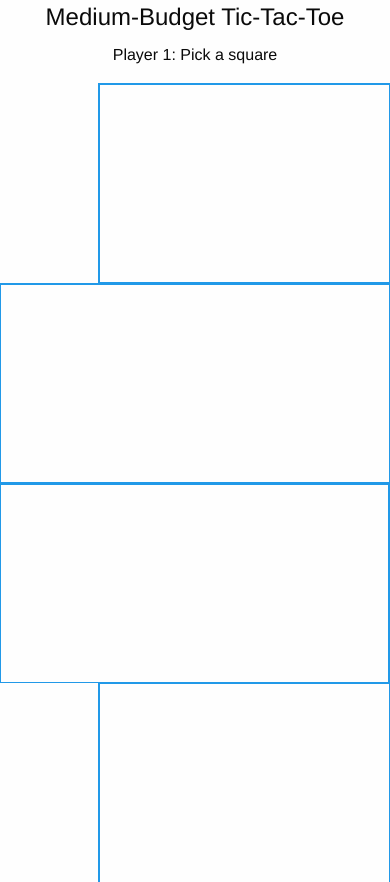
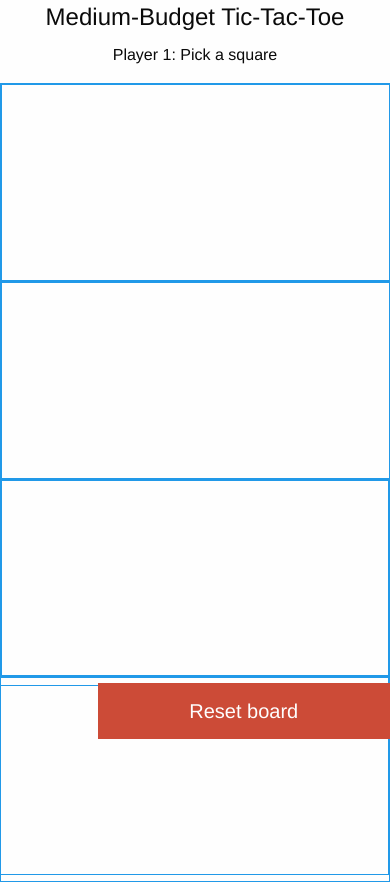
Before and after one commit to KatherineThompson/gains, a website: page tic-tac-toe/index.html in a window 390 px wide. Shown: the top 882 px of the page. Drawn offline with nearby package versions, Linux system fonts and the light colour scheme.

Commit message:
Added CSS to improve mobile

```diff
--- a/tic-tac-toe/index.css
+++ b/tic-tac-toe/index.css
@@ -1,6 +1,14 @@
 #board .row .columns {
     border: 1px solid #2199e8;
-    height: 200px;
+    height: 100%;
+}
+
+#board {
+    height: 600px;
+}
+
+#board .row {
+    height: 33%;
 }
 
 #board .row .top {
--- a/tic-tac-toe/index.html
+++ b/tic-tac-toe/index.html
@@ -15,26 +15,26 @@
     <div class="row">
         <p class="text-center">Player <span id="player-num">1</span>: <span id="message">Pick a square</span></p>
     </div>
-    <div id="board">
+    <div id="board" class="row small-11 small-centered medium-9 medium-centered large-12 columns">
         <div class="row">
-            <div class="small-2 small-offset-3 columns top left" row="0" column="0"></div>
-            <div class="small-2 columns top" row="0" column="1"></div>
-            <div class="small-2 columns end top right" row="0" column="2"></div>
+            <div class="small-4 large-2 large-offset-3 columns top left" row="0" column="0"></div>
+            <div class="small-4 large-2 columns top" row="0" column="1"></div>
+            <div class="small-4 large-2 columns end top right" row="0" column="2"></div>
         </div>
         <div class="row">
-            <div class="small-2 small-offset-3 columns left" row="1" column="0"></div>
-            <div class="small-2 columns" row="1" column="1"></div>
-            <div class="small-2 columns end right" row="1" column="2"></div>
+            <div class="small-4 large-2 large-offset-3 columns left" row="1" column="0"></div>
+            <div class="small-4 large-2 columns" row="1" column="1"></div>
+            <div class="small-4 large-2 columns end right" row="1" column="2"></div>
         </div>
         <div class="row">
-            <div class="small-2 small-offset-3 columns bottom left" row="2" column="0"></div>
-            <div class="small-2 columns bottom" row="2" column="1"></div>
-            <div class="small-2 columns end bottom right" row="2" column="2"></div>
+            <div class="small-4 large-2 large-offset-3 columns bottom left" row="2" column="0"></div>
+            <div class="small-4 large-2 columns bottom" row="2" column="1"></div>
+            <div class="small-4 large-2 columns end bottom right" row="2" column="2"></div>
         </div>
     </div>
     <div class="row">
-        <div class="small-offset-5 small-2 columns end">
-            <button class="button expanded alert">Reset board</button>
+        <div class="small-offset-3 small-6 large-offset-5 large-2 columns end">
+            <button class="button expanded large alert">Reset board</button>
         </div>
     </div>
 </body>
--- a/tic-tac-toe/index.js
+++ b/tic-tac-toe/index.js
@@ -80,7 +80,6 @@
         }
 
         function addWinEffects(winningSquares) {
-            debugger;
             $("#board .row div").addClass("game-over");
             winningSquares.forEach(function(square) {
                 const $square = $("#board div").filter("[row=" + square.row + "]").filter("[column=" + square.column +"]");
```
